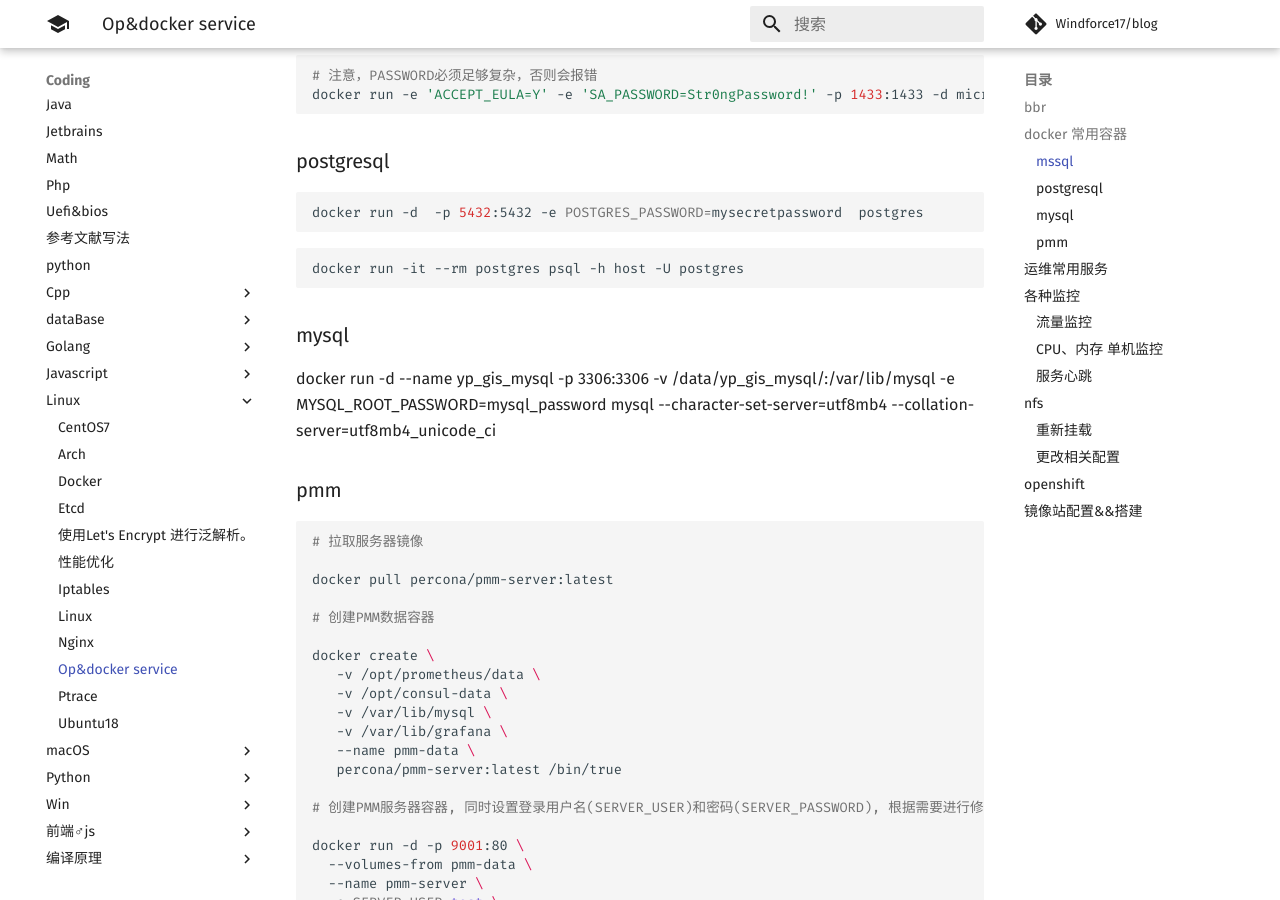
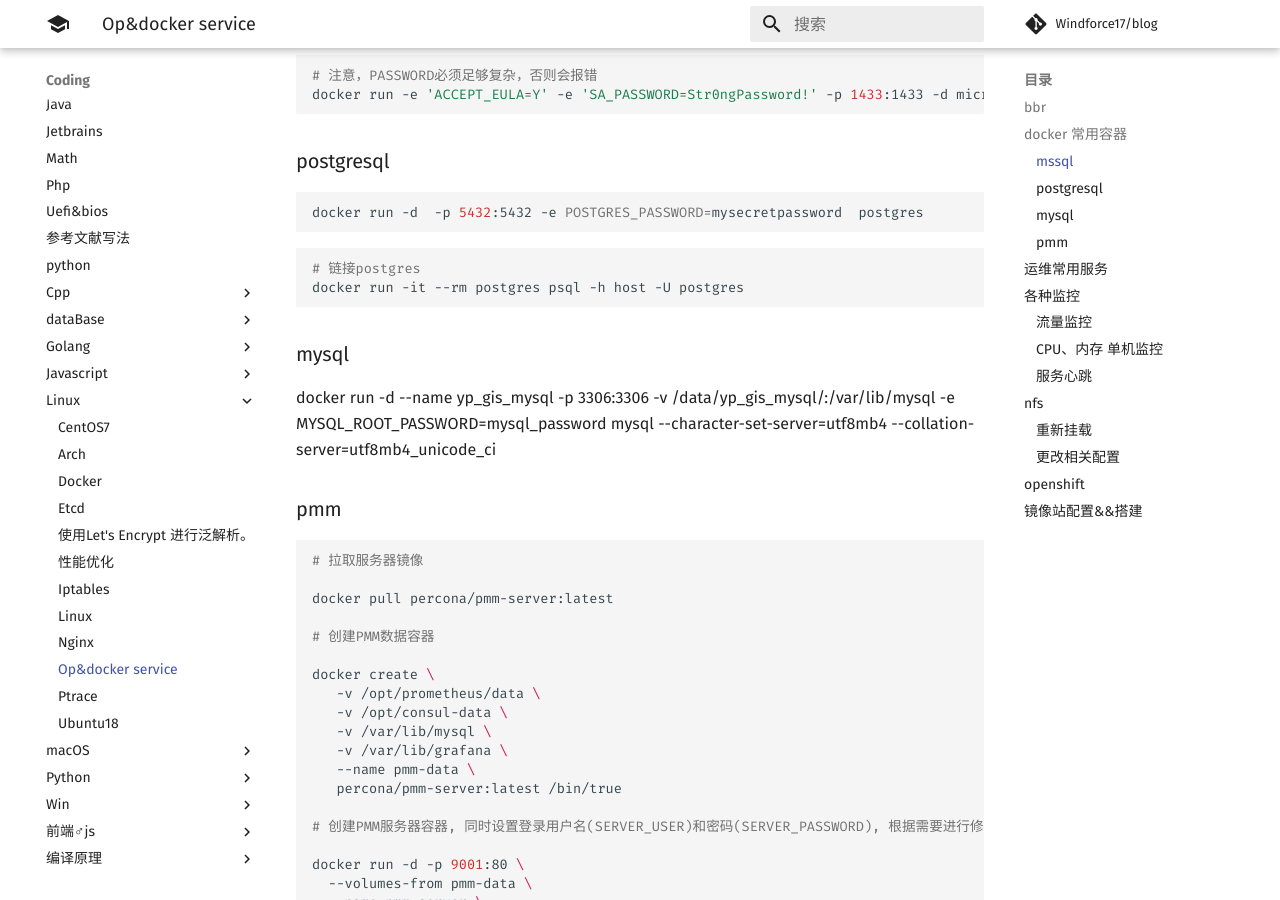
Before and after one commit to Windforce17/blog, an MkDocs documentation site: the page built from docs/coding/linux/op&docker service.md, in a window 1280 px wide and 900 px high, scrolled down 387 px. Built offline with MkDocs 1.6.1 and Material for MkDocs 9.7.7, drawn with Linux system fonts in a browser that asks for light colours; comment, search, counter and statistics services are not loaded.

Commit message:
[op&docker] little change

````diff
--- a/docs/coding/linux/op&docker service.md
+++ b/docs/coding/linux/op&docker service.md
@@ -11,9 +11,8 @@
 docker run -d  -p 5432:5432 -e POSTGRES_PASSWORD=mysecretpassword  postgres
 ```
 
-
-
 ```sh
+# 链接postgres
 docker run -it --rm postgres psql -h host -U postgres
 ```
 
````
